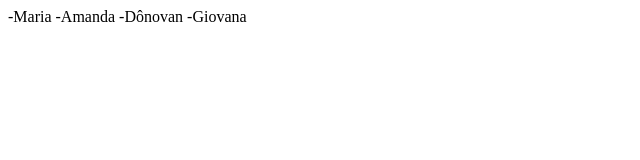
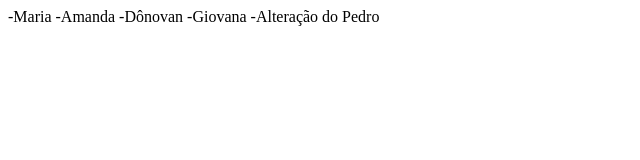
Before and after one commit to amandazzoc/projeto-2b, a plain HTML site: page index.html in a window 1280 px wide. Shown: the whole page, without its empty margins (0-640 px from the left). Drawn offline with Linux system fonts and the light colour scheme.

Commit message:
Versão P

```diff
--- a/index.html
+++ b/index.html
@@ -12,5 +12,6 @@
     -Amanda
     -Dônovan
     -Giovana
+    -Alteração do Pedro
 </body>
 </html>
```
